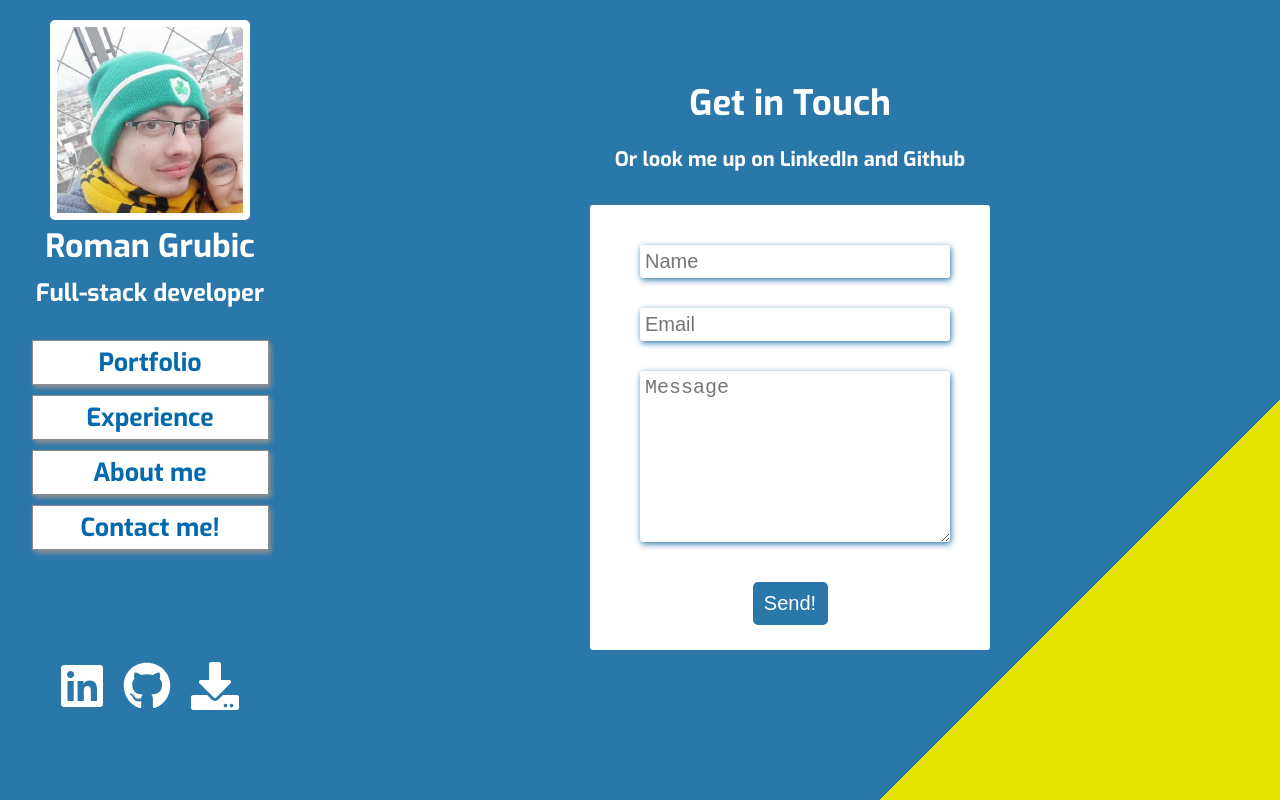
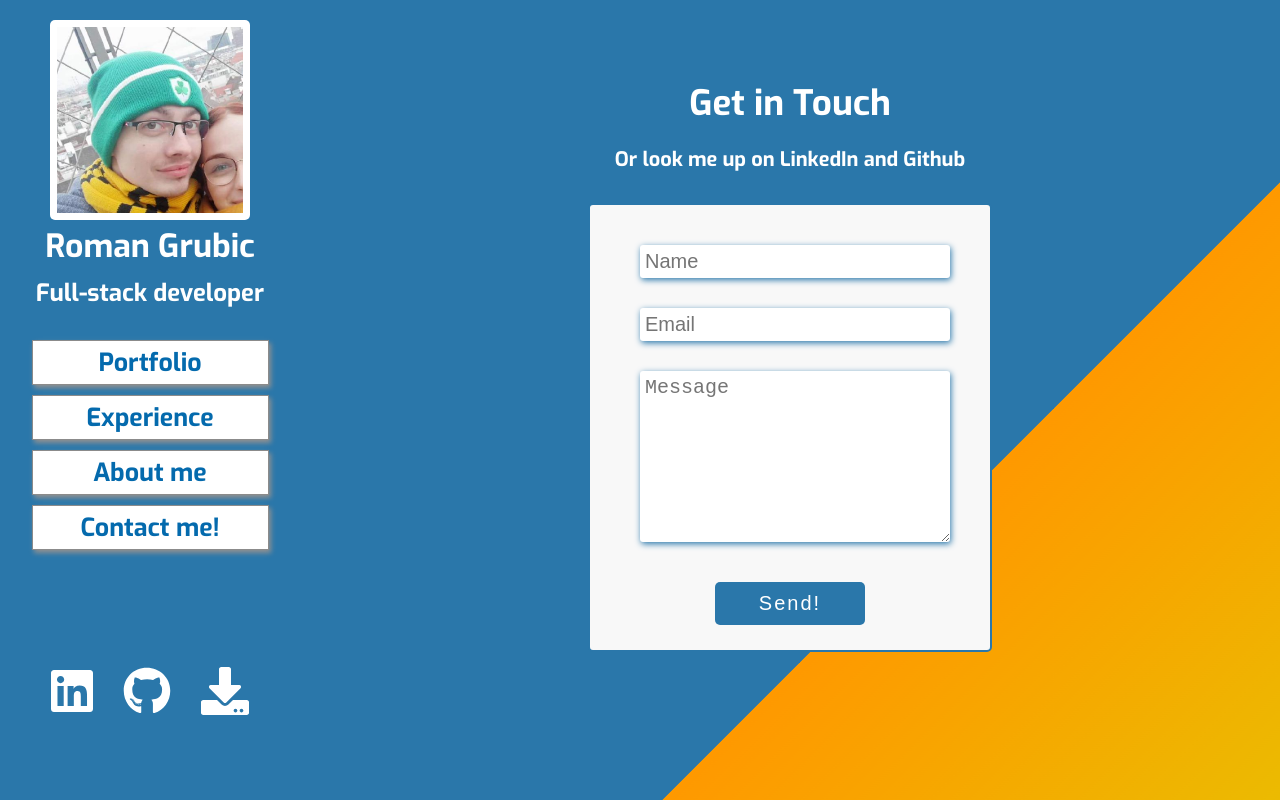
Before and after one commit to romangrubic/react-portfolio, a React (Create React App) app: page /contact in a window 1280 px wide. Built offline with nearby package versions, Linux system fonts and the light colour scheme.

Commit message:
Fixing background colors on landing and contact page.

```diff
--- a/package.json
+++ b/package.json
@@ -19,7 +19,7 @@
     "react-router-dom": "^5.1.2",
     "react-scripts": "3.4.1"
   },
-  "homepage": "https://romangrubic.github.io/react-portfolio",
+  "homepage": "https://romangrubic.github.io/",
   "scripts": {
     "start": "react-scripts start",
     "build": "react-scripts build",
--- a/src/components/UI/SocialLinks/SocialLinks.module.css
+++ b/src/components/UI/SocialLinks/SocialLinks.module.css
@@ -4,5 +4,13 @@
 }
 .SocialLink {
     margin: 10px;
+    padding: 5px;
+    border-radius: 5px;
     color: rgb(255, 255, 255);
+    transition: 0.5s;
 }
+.SocialLink:hover{
+    color: rgb(42, 119, 170);
+    background-color: white;
+    transition: 0.5s;
+}
--- a/src/containers/Personal/Contact/Contact.module.css
+++ b/src/containers/Personal/Contact/Contact.module.css
@@ -20,7 +20,7 @@
     width: 300px;
     margin: auto;
     padding: 25px 50px;
-    background-color: white;
+    background-color: rgb(248, 248, 248);
 }
 .Input {
     width: 100%;
@@ -36,7 +36,8 @@
     border: 1px transparent;
     padding: 10px 5px;
     margin-top: 20px;
-    width: 75px;
+    width: 150px;
+    letter-spacing: 2px;
     font-size: 20px;
     background-color: rgb(42, 119, 170);
     color: white;
@@ -44,7 +45,7 @@
     transition: 0.7s;
 }
 .SubmitButton:hover{
-    background-color:rgb(230, 226, 2);
+    background-color:rgb(255, 153, 0);
     transition: 0.7s;
 }
 html {
@@ -56,8 +57,8 @@ body {
 }
 
 .bg {
-  animation:slide 5s ease-in-out infinite alternate;
-  background-image: linear-gradient(-45deg, rgb(230, 226, 2) 50%, rgb(42, 119, 170) 50%);
+  animation:slide 7s ease-in-out infinite alternate;
+  background-image: linear-gradient(-45deg, rgb(223, 208, 2) 20%, rgb(255, 153, 0) 50%, rgb(42, 119, 170) 50%);
   bottom:0;
   left:-50%;
   opacity:1;
--- a/src/containers/Personal/Landing/Landing.module.css
+++ b/src/containers/Personal/Landing/Landing.module.css
@@ -26,7 +26,6 @@ body{
 
 .area{
     background: rgb(42, 119, 170);
-    background: -webkit-linear-gradient(to left, #8f94fb, #4e54c8);
     width: 100%;
     height:100vh;
 }
```
